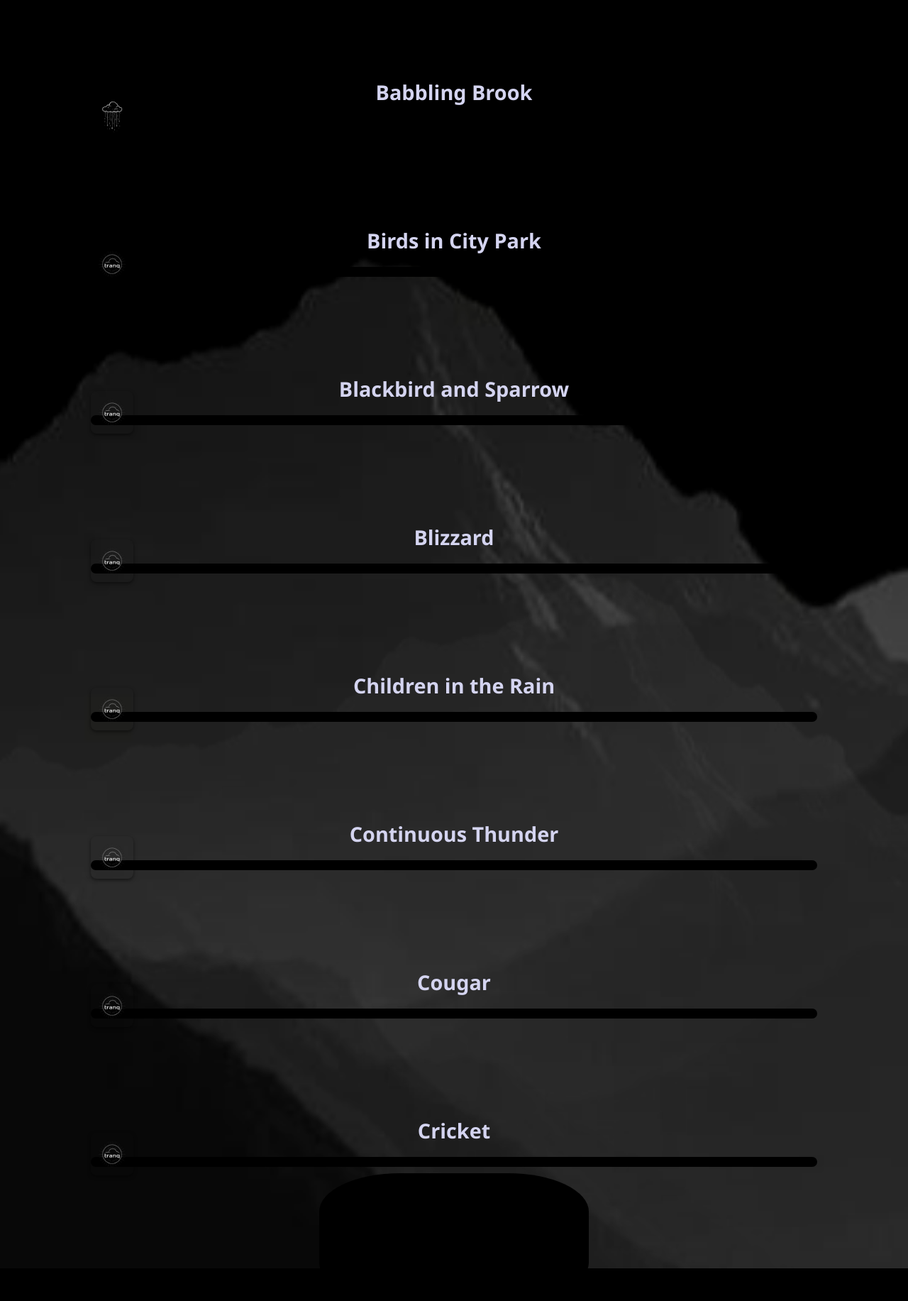
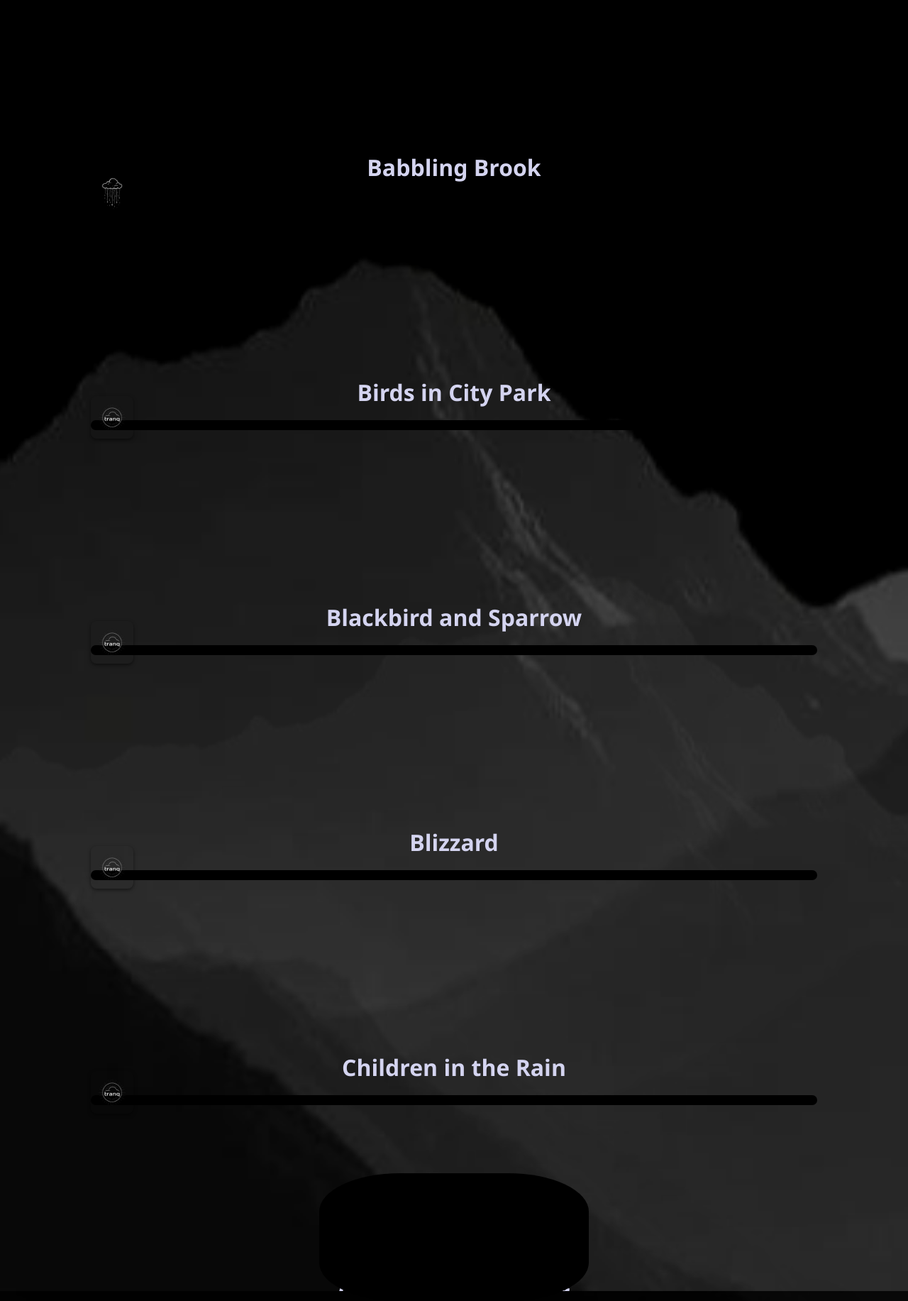
Before and after one commit to MetacomicSolutions/tranq, a PHP site: page / in a window 1280 px wide. Shown: the part 767-2600 px from the top of the page at 71% size. Run offline with PHP 8.4, Linux system fonts and the light colour scheme.

Commit message:
Update style.css

```diff
--- a/style.css
+++ b/style.css
@@ -56,10 +56,10 @@
       background: #000000;
       color: #363636;
       text-align: center;
-      padding: 1rem;
+      padding: 0rem;
       font-weight: 600;
       font-size: 1.2rem;
-      z-index: 10;
+      z-index: 0;
     }
 
     footer {
@@ -84,13 +84,13 @@
       flex-direction: column;
       align-items: center;
       width: 100%;
-      z-index: 3300;
+      z-index: 9;
     }
 
     .soundLabel {
-      font-size: 1.8rem;
+      font-size: 2rem;
       font-weight: bold;
-      margin: 4vh;
+      margin: 8vh;
       color: #d4d4f0;
       margin-bottom: 1rem;
     }
@@ -119,6 +119,7 @@
       height: clamp(40px, 10vw, 60px);
       background: var(--thumb-img) no-repeat center center;
       background-size: contain;
+      z-index: 5000;
       border: none;
       border-radius: 8px;
       margin-top: calc(-1 * (clamp(40px, 10vw, 60px) / 2) + 7px);
@@ -140,6 +141,7 @@
       background-size: contain;
       border: none;
       border-radius: 50%;
+      z-index: 5000;
       cursor: pointer;
       box-shadow: 0 2px 5px rgba(0, 0, 0, 0.5);
       transition: transform 0.15s ease;
```
